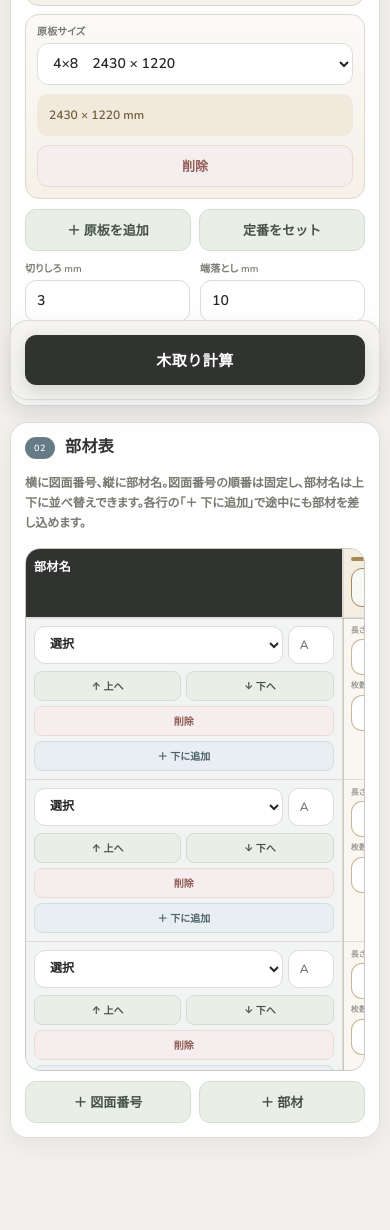
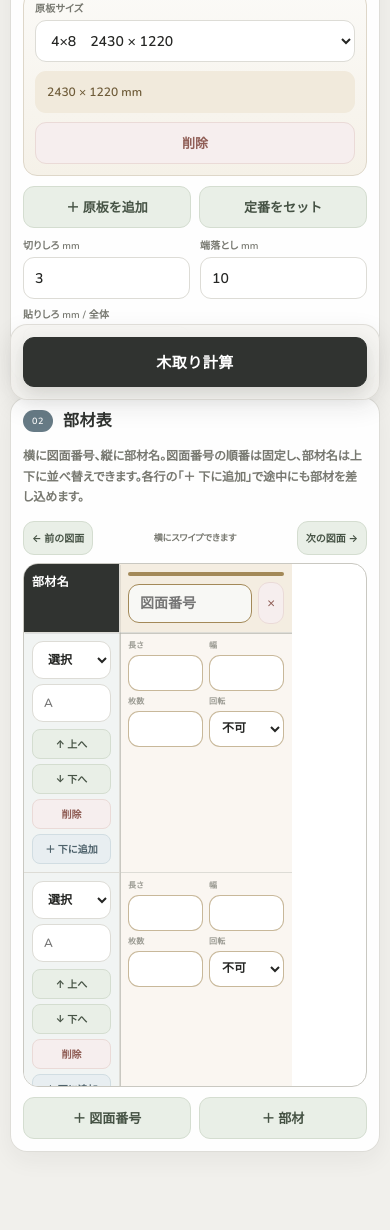
Before and after one commit to asmojo2327067-cloud/ma., a plain HTML site: page index.html in a window 390 px wide. Shown: the part 434-1664 px from the top of the page. Drawn offline with nearby package versions, Linux system fonts and the light colour scheme.

Commit message:
Add files via upload

```diff
--- a/index.html
+++ b/index.html
@@ -657,6 +657,85 @@
   }
 }
 
+
+.matrix-mobile-nav{
+  display:none;
+}
+
+@media(max-width:520px){
+  main{
+    padding-left:10px;
+    padding-right:10px;
+  }
+
+  .card{
+    padding:12px;
+  }
+
+  .matrix-wrap{
+    width:100%;
+    max-width:100%;
+    min-width:0;
+    overflow-x:scroll;
+    overflow-y:auto;
+    -webkit-overflow-scrolling:touch;
+    overscroll-behavior-x:contain;
+    touch-action:pan-x pan-y;
+    scroll-behavior:smooth;
+  }
+
+  .matrix{
+    min-width:max-content;
+  }
+
+  .matrix .part-head,
+  .matrix .part-name{
+    width:96px;
+    min-width:96px;
+    max-width:96px;
+  }
+
+  .drawing-head,
+  .cell{
+    width:172px;
+    min-width:172px;
+  }
+
+  .part-name-wrap{
+    grid-template-columns:1fr;
+  }
+
+  .part-name-wrap input{
+    width:100%;
+  }
+
+  .row-controls{
+    grid-template-columns:1fr;
+  }
+
+  .matrix-mobile-nav{
+    display:grid;
+    grid-template-columns:auto 1fr auto;
+    align-items:center;
+    gap:6px;
+    margin:0 0 8px;
+  }
+
+  .matrix-mobile-nav button{
+    min-height:34px;
+    padding:6px 8px;
+    font-size:10px;
+    white-space:nowrap;
+  }
+
+  .matrix-mobile-nav span{
+    text-align:center;
+    font-size:9px;
+    color:var(--muted);
+    line-height:1.25;
+  }
+}
+
 @media print{
   @page{size:A4 landscape;margin:8mm}
   body{background:#fff}
@@ -795,7 +874,12 @@
 <section class="card">
   <div class="section-title"><span>02</span><h2>部材表</h2></div>
   <p class="note">横に図面番号、縦に部材名。図面番号の順番は固定し、部材名は上下に並べ替えできます。各行の「＋ 下に追加」で途中にも部材を差し込めます。</p>
-  <div class="matrix-wrap">
+  <div class="matrix-mobile-nav" aria-label="図面列の移動">
+    <button type="button" class="secondary" id="matrixPrev">← 前の図面</button>
+    <span>横にスワイプできます</span>
+    <button type="button" class="secondary" id="matrixNext">次の図面 →</button>
+  </div>
+  <div class="matrix-wrap" id="matrixWrap">
     <table class="matrix" id="matrix">
       <thead>
         <tr id="drawingHeader">
@@ -836,6 +920,25 @@
 <script>
 const headerEl = document.getElementById('drawingHeader');
 const bodyEl = document.getElementById('matrixBody');
+const matrixWrapEl = document.getElementById('matrixWrap');
+const matrixPrevEl = document.getElementById('matrixPrev');
+const matrixNextEl = document.getElementById('matrixNext');
+
+function scrollMatrixByDrawing(direction){
+  if(!matrixWrapEl) return;
+  const stickyPart = window.matchMedia('(max-width:520px)').matches ? 96 : 142;
+  const drawingWidth = window.matchMedia('(max-width:520px)').matches ? 172 : 196;
+  const current = matrixWrapEl.scrollLeft;
+  let target;
+  if(direction > 0){
+    target = Math.max(stickyPart, current + drawingWidth);
+  }else{
+    target = Math.max(0, current - drawingWidth);
+  }
+  matrixWrapEl.scrollTo({left:target, behavior:'smooth'});
+}
+matrixPrevEl?.addEventListener('click',()=>scrollMatrixByDrawing(-1));
+matrixNextEl?.addEventListener('click',()=>scrollMatrixByDrawing(1));
 const resultEl = document.getElementById('result');
 
 let sheetTypes = [];
--- a/sw.js
+++ b/sw.js
@@ -1,4 +1,4 @@
-const CACHE_NAME = 'ma-pwa-v31';
+const CACHE_NAME = 'ma-pwa-v33';
 const CORE = [
   './',
   './index.html',
```
Also changed, not shown: README.txt.
